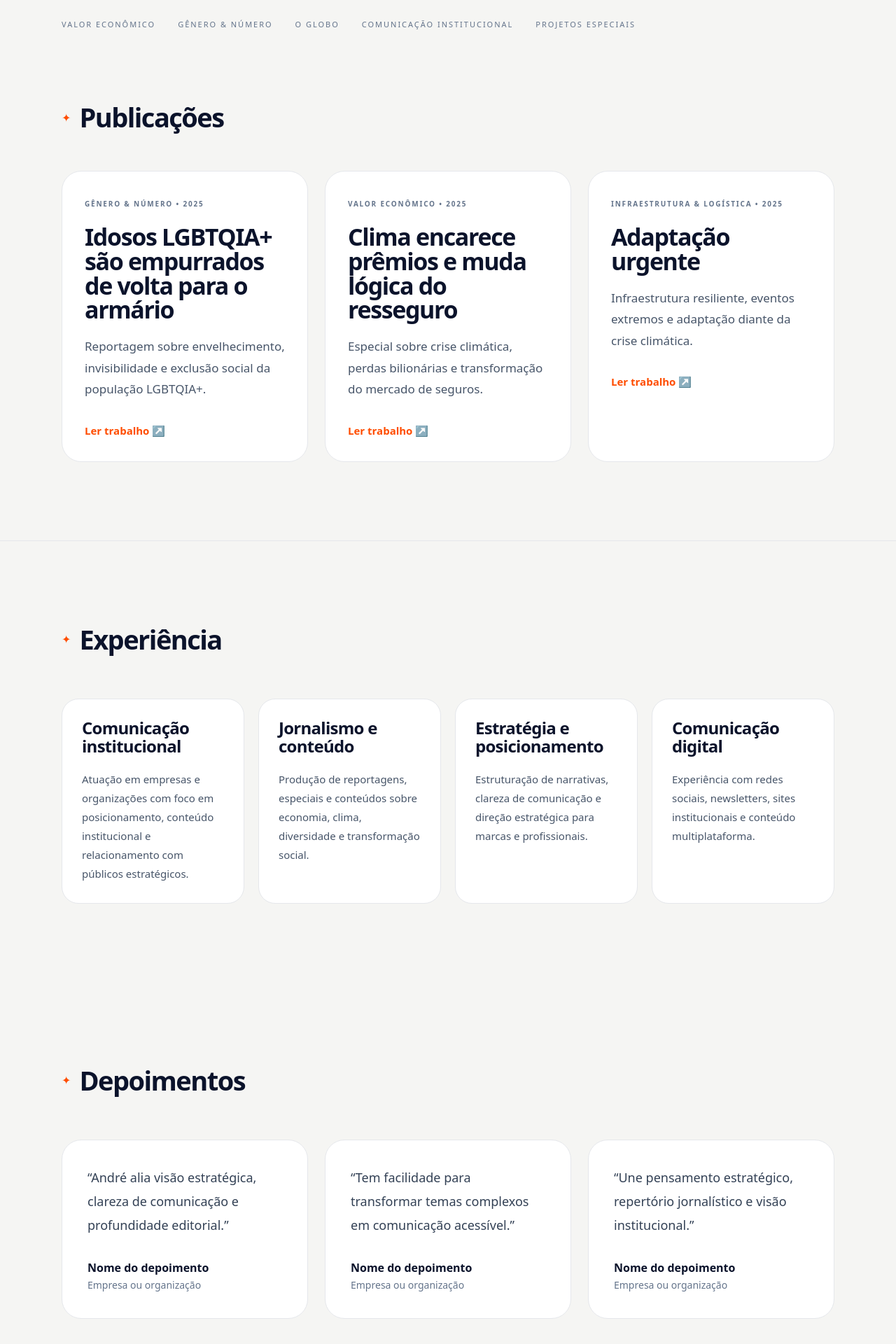
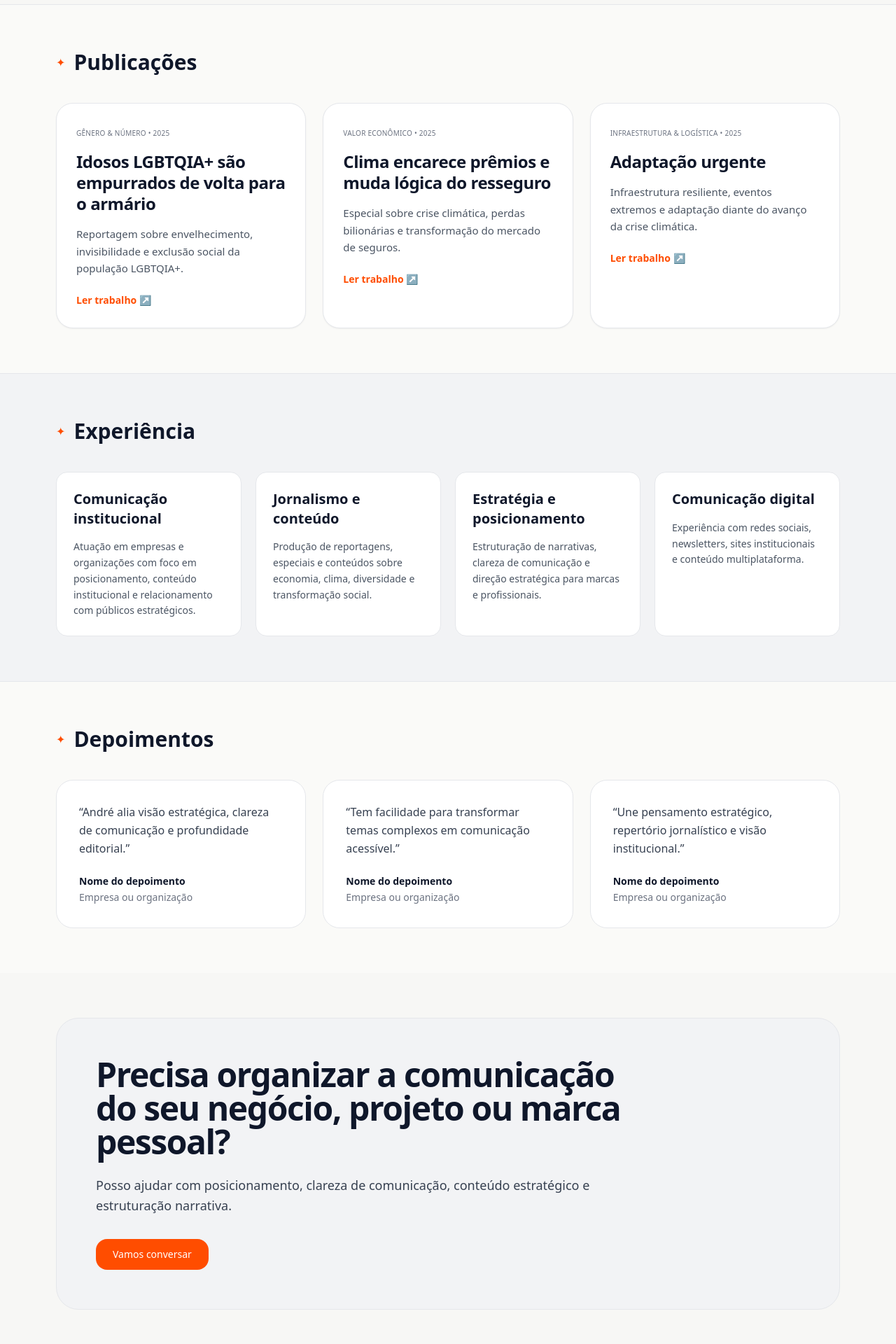
Before and after one commit to andretomazela-dev/integrado, a Next.js app: page /repertorio1 in a window 1280 px wide. Shown: the part 640-2560 px from the top of the page at 70% size. Built offline with nearby package versions, Linux system fonts and the light colour scheme.

Commit message:
Update page.jsx

```diff
--- a/app/repertorio1/page.jsx
+++ b/app/repertorio1/page.jsx
@@ -1,3 +1,5 @@
+"use client";
+
 import Link from "next/link";
 import Header from "@/components/Header";
 import Footer from "@/components/Footer";
@@ -24,7 +26,7 @@ const trabalhos = [
     ano: "2025",
     titulo: "Adaptação urgente",
     descricao:
-      "Infraestrutura resiliente, eventos extremos e adaptação diante da crise climática.",
+      "Infraestrutura resiliente, eventos extremos e adaptação diante do avanço da crise climática.",
     link: "/repertorio/mudancas-climaticas.pdf",
   },
 ];
@@ -52,30 +54,44 @@ const experiencias = [
   },
 ];
 
+const depoimentos = [
+  {
+    texto:
+      "André alia visão estratégica, clareza de comunicação e profundidade editorial.",
+  },
+  {
+    texto:
+      "Tem facilidade para transformar temas complexos em comunicação acessível.",
+  },
+  {
+    texto:
+      "Une pensamento estratégico, repertório jornalístico e visão institucional.",
+  },
+];
+
 export default function RepertorioPage() {
   return (
-    <>
+    <div className="bg-[#F7F7F5] text-[#0F172A]">
       <Header />
 
-      <main className="bg-[#f5f5f3] text-[#0f172a]">
       {/* HERO */}
-        <section className="max-w-6xl mx-auto px-6 pt-28 pb-24">
-          <span className="text-[11px] uppercase tracking-[0.28em] text-[#ff4d00] font-semibold">
+      <section className="container pt-14 pb-12 md:pt-20 md:pb-14">
+        <span className="text-[11px] uppercase tracking-[0.22em] text-[#FF4D00] font-semibold">
           Repertório
         </span>
 
-          <h1 className="mt-8 max-w-4xl text-[56px] leading-[0.98] tracking-[-0.05em] font-black text-[#0b132b]">
-            Comunicação, estratégia e repertório construídos ao longo de mais
-            de 20 anos.
+        <h1 className="mt-5 max-w-4xl text-4xl md:text-6xl font-extrabold leading-[1.02] tracking-[-0.03em]">
+          Comunicação, estratégia e repertório construídos ao longo de mais de
+          20 anos.
         </h1>
 
-          <p className="mt-10 max-w-3xl text-[22px] leading-[1.7] text-[#475569]">
+        <p className="mt-6 max-w-3xl text-lg text-gray-700 leading-relaxed">
           Meu repertório reúne mais de 20 anos de experiência em comunicação,
           entre empresas, agências e o trabalho como repórter. Aqui, alguns
           trabalhos publicados e relatos de pessoas com quem já trabalhei.
         </p>
 
-          <div className="mt-14 flex flex-wrap gap-x-8 gap-y-4 text-[11px] uppercase tracking-[0.18em] text-[#64748b] font-medium">
+        <div className="mt-8 flex flex-wrap gap-x-6 gap-y-3 text-[11px] uppercase tracking-wide text-gray-500">
           <span>Valor Econômico</span>
           <span>Gênero & Número</span>
           <span>O Globo</span>
@@ -85,67 +101,69 @@ export default function RepertorioPage() {
       </section>
 
       {/* PUBLICAÇÕES */}
-        <section className="max-w-6xl mx-auto px-6 pb-28">
-          <div className="flex items-center gap-3 mb-12">
-            <span className="text-[#ff4d00]">✦</span>
+      <section className="py-14 md:py-16 border-t border-gray-200 bg-[#FAFAF8]">
+        <div className="container">
+          <div className="flex items-center gap-3 mb-10">
+            <span className="text-[#FF4D00]">✦</span>
 
-            <h2 className="text-[38px] tracking-[-0.04em] font-black text-[#0b132b]">
+            <h2 className="text-2xl md:text-3xl font-bold">
               Publicações
             </h2>
           </div>
 
-          <div className="grid gap-6 md:grid-cols-3">
+          <div className="grid md:grid-cols-3 gap-6">
             {trabalhos.map((item, index) => (
               <article
                 key={index}
-                className="bg-white border border-[#e5e7eb] rounded-[28px] p-8 hover:shadow-md transition-all duration-300"
+                className="bg-white border border-gray-200 rounded-3xl p-7 shadow-sm hover:shadow-md transition"
               >
-                <span className="text-[10px] uppercase tracking-[0.18em] text-[#64748b] font-semibold">
+                <span className="text-[10px] uppercase tracking-wide text-gray-500 font-medium">
                   {item.categoria} • {item.ano}
                 </span>
 
-                <h3 className="mt-5 text-[34px] leading-[1.02] tracking-[-0.04em] font-black text-[#0b132b]">
+                <h3 className="mt-4 text-2xl font-bold leading-tight tracking-[-0.02em]">
                   {item.titulo}
                 </h3>
 
-                <p className="mt-5 text-[17px] leading-[1.8] text-[#475569]">
+                <p className="mt-4 text-gray-600 leading-relaxed text-[15px]">
                   {item.descricao}
                 </p>
 
                 <Link
                   href={item.link}
                   target="_blank"
-                  className="inline-flex items-center gap-2 mt-8 text-[#ff4d00] font-semibold text-[15px]"
+                  className="inline-flex items-center mt-6 text-sm font-semibold text-[#FF4D00] hover:opacity-80 transition"
                 >
                   Ler trabalho ↗
                 </Link>
               </article>
             ))}
           </div>
+        </div>
       </section>
 
       {/* EXPERIÊNCIA */}
-        <section className="border-t border-[#e5e7eb]">
-          <div className="max-w-6xl mx-auto px-6 py-28">
-            <div className="flex items-center gap-3 mb-14">
-              <span className="text-[#ff4d00]">✦</span>
+      <section className="py-14 md:py-16 bg-[#F2F3F5] border-t border-gray-200">
+        <div className="container">
+          <div className="flex items-center gap-3 mb-10">
+            <span className="text-[#FF4D00]">✦</span>
 
-              <h2 className="text-[38px] tracking-[-0.04em] font-black text-[#0b132b]">
+            <h2 className="text-2xl md:text-3xl font-bold">
               Experiência
             </h2>
           </div>
 
-            <div className="grid gap-5 md:grid-cols-2 lg:grid-cols-4">
+          <div className="grid sm:grid-cols-2 lg:grid-cols-4 gap-5">
             {experiencias.map((item, index) => (
               <div
                 key={index}
-                  className="bg-white border border-[#e5e7eb] rounded-[24px] p-7"
+                className="bg-white rounded-2xl border border-gray-200 p-6"
               >
-                  <h3 className="text-[24px] leading-[1.1] tracking-[-0.03em] font-black text-[#0b132b]">
+                <h3 className="text-xl font-bold leading-snug">
                   {item.titulo}
                 </h3>
 
-                  <p className="mt-5 text-[15px] leading-[1.8] text-[#475569]">
+                <p className="mt-4 text-sm text-gray-600 leading-relaxed">
                   {item.texto}
                 </p>
               </div>
@@ -155,95 +173,68 @@ export default function RepertorioPage() {
       </section>
 
       {/* DEPOIMENTOS */}
-        <section className="max-w-6xl mx-auto px-6 py-28">
-          <div className="flex items-center gap-3 mb-14">
-            <span className="text-[#ff4d00]">✦</span>
+      <section className="py-14 md:py-16 bg-[#FAFAF8] border-t border-gray-200">
+        <div className="container">
+          <div className="flex items-center gap-3 mb-10">
+            <span className="text-[#FF4D00]">✦</span>
 
-            <h2 className="text-[38px] tracking-[-0.04em] font-black text-[#0b132b]">
+            <h2 className="text-2xl md:text-3xl font-bold">
               Depoimentos
             </h2>
           </div>
 
-          <div className="grid gap-6 md:grid-cols-3">
-            <div className="bg-white border border-[#e5e7eb] rounded-[28px] p-9">
-              <p className="text-[18px] leading-[1.9] text-[#334155]">
-                “André alia visão estratégica, clareza de comunicação e
-                profundidade editorial.”
+          <div className="grid md:grid-cols-3 gap-6">
+            {depoimentos.map((item, index) => (
+              <div
+                key={index}
+                className="bg-white rounded-3xl border border-gray-200 p-8"
+              >
+                <p className="text-gray-700 leading-relaxed">
+                  “{item.texto}”
                 </p>
 
-              <div className="mt-8">
-                <strong className="block text-[#0b132b]">
+                <div className="mt-6">
+                  <strong className="block text-sm">
                     Nome do depoimento
                   </strong>
 
-                <span className="text-[#64748b] text-sm">
+                  <span className="text-sm text-gray-500">
                     Empresa ou organização
                   </span>
                 </div>
               </div>
-
-            <div className="bg-white border border-[#e5e7eb] rounded-[28px] p-9">
-              <p className="text-[18px] leading-[1.9] text-[#334155]">
-                “Tem facilidade para transformar temas complexos em comunicação
-                acessível.”
-              </p>
-
-              <div className="mt-8">
-                <strong className="block text-[#0b132b]">
-                  Nome do depoimento
-                </strong>
-
-                <span className="text-[#64748b] text-sm">
-                  Empresa ou organização
-                </span>
-              </div>
-            </div>
-
-            <div className="bg-white border border-[#e5e7eb] rounded-[28px] p-9">
-              <p className="text-[18px] leading-[1.9] text-[#334155]">
-                “Une pensamento estratégico, repertório jornalístico e visão
-                institucional.”
-              </p>
-
-              <div className="mt-8">
-                <strong className="block text-[#0b132b]">
-                  Nome do depoimento
-                </strong>
-
-                <span className="text-[#64748b] text-sm">
-                  Empresa ou organização
-                </span>
-              </div>
+            ))}
           </div>
         </div>
       </section>
 
       {/* CTA */}
-        <section className="max-w-6xl mx-auto px-6 pb-32">
-          <div className="bg-[#f8fafc] border border-[#e5e7eb] rounded-[36px] px-10 py-14 md:px-16 md:py-16">
+      <section className="py-14 md:py-16">
+        <div className="container">
+          <div className="bg-[#F2F3F5] border border-gray-200 rounded-[32px] p-10 md:p-14">
             <div className="max-w-3xl">
-              <h2 className="text-[54px] leading-[0.98] tracking-[-0.05em] font-black text-[#0b132b]">
+              <h2 className="text-3xl md:text-5xl font-extrabold leading-tight tracking-[-0.03em]">
                 Precisa organizar a comunicação do seu negócio, projeto ou marca
                 pessoal?
               </h2>
 
-              <p className="mt-8 text-[20px] leading-[1.8] text-[#475569]">
+              <p className="mt-6 text-lg text-gray-700 leading-relaxed">
                 Posso ajudar com posicionamento, clareza de comunicação,
                 conteúdo estratégico e estruturação narrativa.
               </p>
 
               <Link
                 href="/contato"
-                className="inline-flex items-center justify-center mt-10 rounded-full bg-[#ff4d00] px-7 py-4 text-white font-semibold hover:opacity-90 transition-opacity"
+                className="inline-flex items-center rounded-2xl px-6 py-3 mt-8 text-sm font-medium bg-[#FF4D00] text-white hover:opacity-90 transition"
               >
                 Vamos conversar
               </Link>
             </div>
           </div>
+        </div>
       </section>
-      </main>
 
       <Footer />
-    </>
+    </div>
   );
 }
```
Lines whose indentation alone changed are shown as unchanged.
